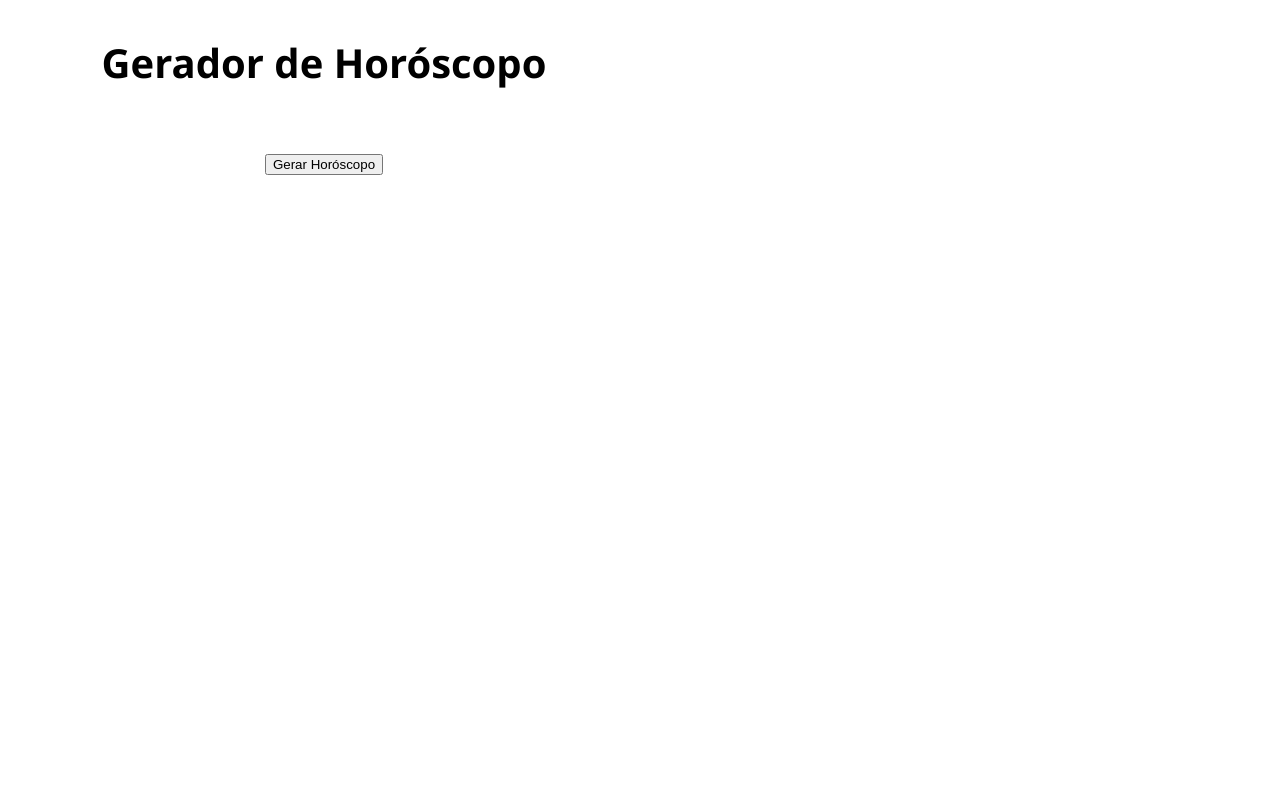
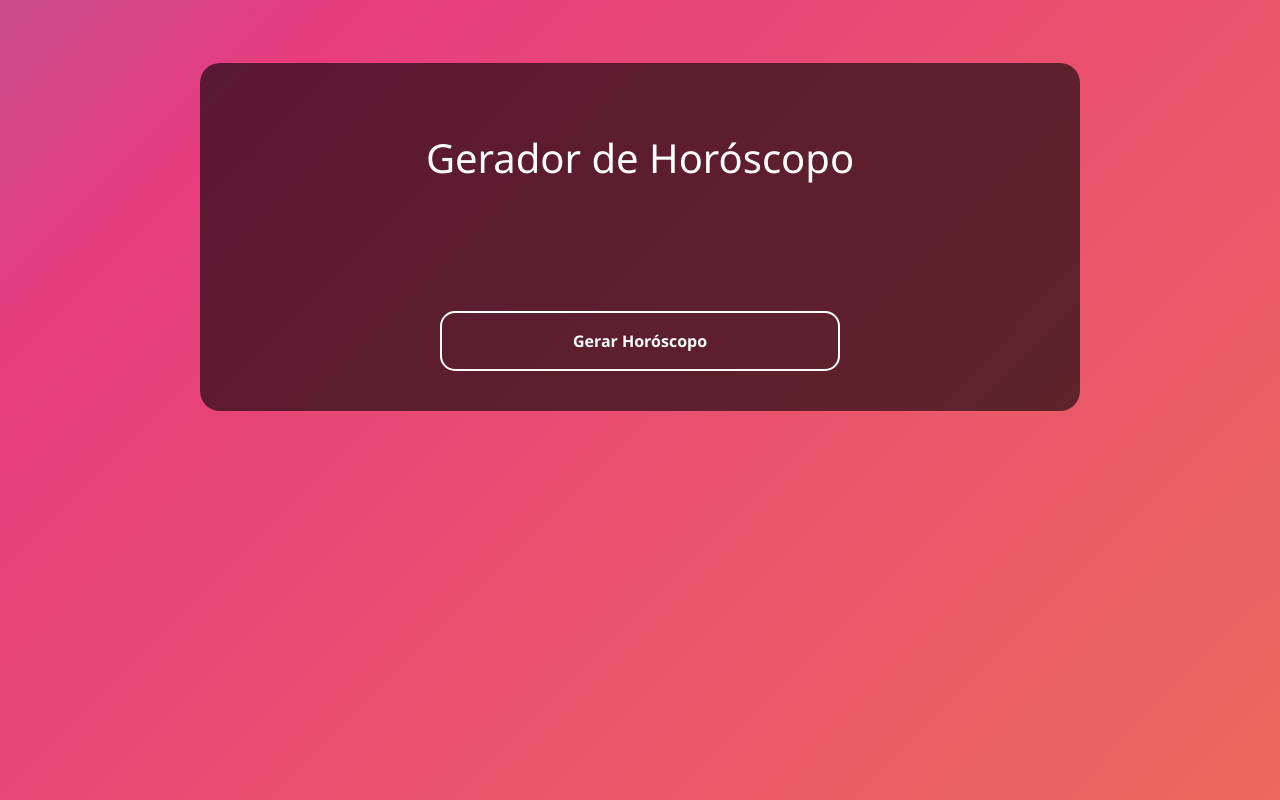
Before and after one commit to vinicius-de-souza/Mixed-Messages, a plain HTML site: page index.html in a window 1280 px wide. Drawn offline with Linux system fonts and the light colour scheme.

Commit message:
estilização da interface e outros

```diff
--- a/script.js
+++ b/script.js
@@ -8,7 +8,7 @@ function randomNumber(num){
 const messages = {
     signs: ['Áries ♈︎', 'Touro ♉︎', 'Gêmeos ♊︎', 'Câncer ♋︎', 'Leão ♌︎', 'Virgem ♍︎', 'Libra ♎︎', 'Escorpião ♏︎', 'Sagitário ♐︎', 'Capricórnio ♑︎', 'Aquário ♒︎', 'Peixes ♓︎'],
     months: ['21 março e 20 de abril', '21 de abril e 20 de maio', '21 de maio a 20 de junho', '21 de junho a 22 de julho', '23 de julho a 22 de agosto', '23 de agosto a 22 de setembro', '23 de setembro a 22 de outubro', '23 de outubro a 21 de novembro', '22 de novembro a 21 de dezembro', '22 de dezembro a 20 de janeiro', '21 de janeiro a 18 de fevereiro', '19 de fevereiro a 20 de março'],
-    fortune: ['algo bom irá acontecer na sua vida financeira', 'você tem que prestar mais atenção com quem você deixa entrar na sua vida', 'em breve você terá uma grande surpresa em sua vida amorosa'],
+    fortune: ['algo bom irá acontecer na sua vida financeira', 'nessa semana a sorte está do seu lado', 'em breve você terá uma grande surpresa em sua vida amorosa', 'fique atento durante essa semana, o azar está contigo'],
 }
 
 function randomMessage(event){
--- a/style.css
+++ b/style.css
@@ -1,18 +1,85 @@
 h1{
     font-family:'Segoe UI', Tahoma, Geneva, Verdana, sans-serif;
     font-size: 40px;
-
+    font-weight: 500;
+    text-align: center;
 }
 
 h3{
+    padding: 150px;
+    padding-top:40px;
+    padding-bottom: 40px;
+    font-weight: 400;
     font-family:'Segoe UI', Tahoma, Geneva, Verdana, sans-serif
 }
 
-.container{
-    display: flex;
-    justify-content: center;
-    flex-direction: column;
-    max-width: 50%;
-    align-items: center;
-    justify-content: center
+.container {
+    width: 800px;
+    height: fit-content;
+    background: rgba(0, 0, 0, 0.6);
+    padding: 40px;
+    text-align:center;
+    margin: auto;
+    margin-top: 5%;
+    color:white;
+    border-radius: 20px;
 }
+
+button {
+  appearance: none;
+  background-color: transparent;
+  border: 2px solid #ffffff;
+  border-radius: 15px;
+  box-sizing: border-box;
+  color: #ffffff;
+  cursor: pointer;
+  display: inline-block;
+  font-family: 'Segoe UI', Tahoma, Geneva, Verdana, sans-serif;
+  font-size: 16px;
+  font-weight: 600;
+  line-height: normal;
+  margin: 0;
+  min-height: 60px;
+  min-width: 0;
+  outline: none;
+  padding: 16px 24px;
+  text-align: center;
+  transition: all 300ms cubic-bezier(.23, 1, 0.32, 1);
+  user-select: none;
+  -webkit-user-select: none;
+  touch-action: manipulation;
+  width: 50%;
+  will-change: transform;
+}
+
+
+button:hover {
+  color: rgb(0, 0, 0);
+  background-color: #f8f9ff;
+  box-shadow: rgba(0, 0, 0, 0.25) 0 8px 15px;
+  transform: translateY(-2px);
+}
+
+button:active {
+  box-shadow: none;
+  transform: translateY(0);
+}
+
+body {
+	background: linear-gradient(-45deg, #ee7752, #e73c7e, #23a6d5, #23d5ab);
+	background-size: 400% 400%;
+	animation: gradient 15s ease infinite;
+	height: 100%;
+}
+
+@keyframes gradient {
+	0% {
+		background-position: 0% 50%;
+	}
+	50% {
+		background-position: 100% 50%;
+	}
+	100% {
+		background-position: 0% 50%;
+	}
+}
```
Also changed, not shown: wallpaper.jpg (added).
